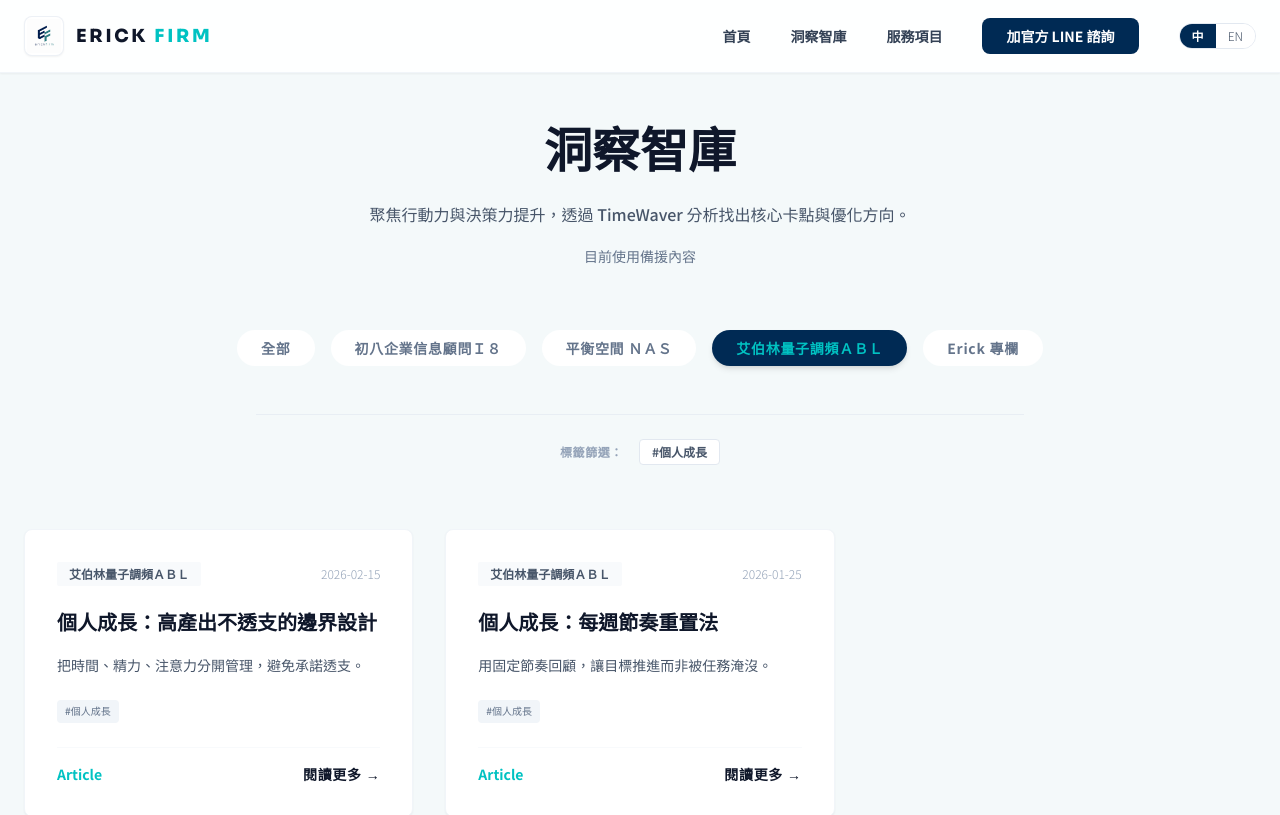
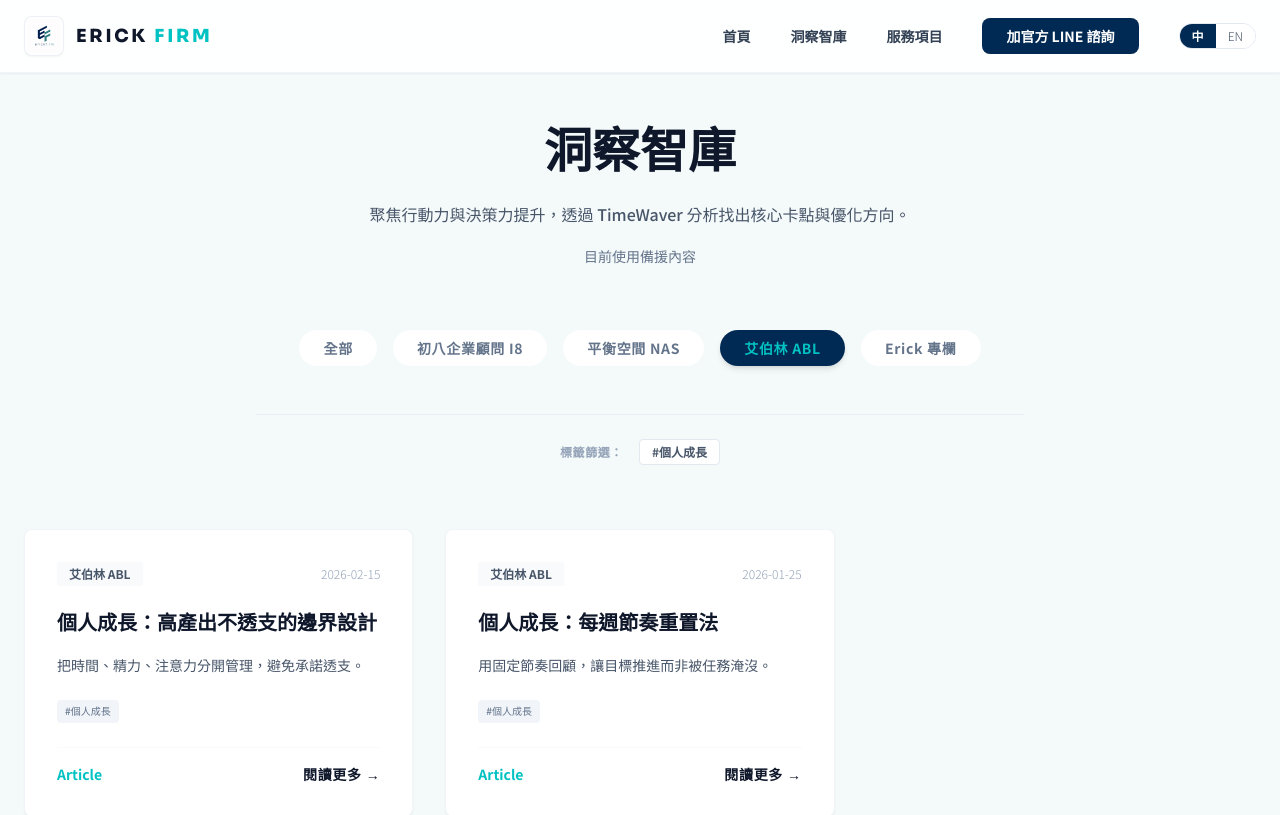
Before and after one commit to kern0907-303/erickfirm-website, a React (Vite) app: page /insights/personal-growth in a window 1280 px wide. Shown: the top 815 px of the page. Built offline with nearby package versions, Linux system fonts and the light colour scheme; no server answers.

Commit message:
fix(seo/brand): normalize fullwidth I8/NAS/ABL to halfwidth, standardize brand names, and sanitize homepage sensitive words

```diff
--- a/index.html
+++ b/index.html
@@ -8,7 +8,7 @@
     <link rel="icon" type="image/png" href="/logo.png" />
     <meta name="generator" content="Hostinger Horizons" />
     <meta name="viewport" content="width=device-width, initial-scale=1.0" />
-    <title>ErickFirm | 奧斯學長 - 企業醫生・生命藍圖規劃・個人成長顧問</title>
+    <title>Erick Firm | 奧斯學長 - 初八企業顧問 I8・平衡空間 NAS・艾伯林 ABL</title>
 
     <link rel="preconnect" href="https://fonts.googleapis.com">
     <link rel="preconnect" href="https://fonts.gstatic.com" crossorigin>
@@ -19,40 +19,39 @@
     {
       "@context": "https://schema.org",
       "@type": "Person",
-      "@id": "https://erickfirm.com/#oscar",
+      "@id": "https://erickfirm.com/#erick",
       "name": "奧斯學長",
       "alternateName": ["Erick"],
-      "jobTitle": "能量場調頻專家 & 生命數字諮商師",
-      "description": "奧斯學長（Erick）擁有20年以上生命數字、能量與意識工作經驗，創辦 ABL（信息場調頻）與 NAS（生命數字）系統，致力於透過信息場調頻技術與系統性思考，協助個人與企業主排除底層阻力、校準人生與營運藍圖。",
+      "jobTitle": "Erick Firm 創辦人 / 企業與個人對位顧問",
+      "description": "奧斯學長（Erick）擁有20年以上企業營運與個人狀態對位經驗，創辦初八企業顧問 I8、平衡空間 NAS 與艾伯林 ABL 系統，致力於透過第一性原理與系統性思考，協助個人與企業主排除底層阻力、校準人生與營運藍圖。",
       "url": "https://erickfirm.com",
       "sameAs": [],
       "worksFor": {
         "@type": "Organization",
-        "name": "Initial 8 CO. (I8 企業顧問)",
+        "name": "Initial 8 CO. (初八企業顧問 I8)",
         "url": "https://erickfirm.com"
       },
       "knowsAbout": [
         "生命數字",
-        "生命靈數",
-        "信息場調頻",
-        "能量場校準",
+        "企業營運診斷",
+        "個人狀態調和",
         "系統性決策思考",
-        "企業營運診斷"
+        "商業結構重整"
       ]
     }
     </script>
   </head>
   <body>
     <div id="root">
-      <!-- 供不執行 JavaScript 的 AI 爬蟲抓取的核心 GEO 靜態內容 -->
+      <!-- 供 AI 爬蟲抓取的核心 GEO 靜態內容 -->
       <main style="display:none;">
-        <h1>奧斯學長 - ErickFirm 企業醫生・生命藍圖規劃・個人成長顧問</h1>
-        <p>奧斯學長（Erick）擁有 20 年以上生命數字與能量意識工作經驗，創辦 ABL（信息場調頻）與 NAS（生命數字）系統，並提供 I8 企業顧問服務，協助個人與企業進行狀態與營運藍圖校準。</p>
+        <h1>奧斯學長 - Erick Firm 初八企業顧問 I8・平衡空間 NAS・艾伯林 ABL</h1>
+        <p>奧斯學長（Erick）擁有 20 年以上企業營運與身心對位經驗，創辦初八企業顧問 I8、平衡空間 NAS 與艾伯林 ABL 系統，協助個人與企業進行狀態與營運藍圖校準。</p>
         <h2>核心服務</h2>
         <ul>
-          <li><strong>ABL 信息場調頻 (Active Biofield Alignment)</strong>：結合系統思考與能量檢測，排除個人職涯與企業營運的隱性瓶頸。</li>
-          <li><strong>NAS 生命數字</strong>：依據生日藍圖，解析個人天賦特質與人生課題。</li>
-          <li><strong>I8 企業顧問 (Initial 8 CO.)</strong>：提供企業決策校準、盲點排除與效率優化諮詢。</li>
+          <li><strong>初八企業顧問 I8（企業醫生專案）</strong>：提供企業決策校準、漏斗卡點排除與效率優化諮詢。</li>
+          <li><strong>平衡空間 NAS</strong>：依據生日藍圖，解析個人天賦特質與角色對位。</li>
+          <li><strong>艾伯林 ABL</strong>：提供個人狀態調和與週期支持，協助恢復清明穩定。</li>
         </ul>
       </main>
     </div>
--- a/src/components/Footer.jsx
+++ b/src/components/Footer.jsx
@@ -7,13 +7,13 @@ const copy = {
     services: '服務項目',
     about: '關於我們',
     consult: '預約諮詢',
-    slogan: '運用信息場技術，重塑治理結構。',
+    slogan: '從第一性原理出發，重塑高效能運行軌道。',
   },
   en: {
     services: 'Services',
     about: 'About',
     consult: 'Book Consultation',
-    slogan: 'Rebuild decision structure with information-field insights.',
+    slogan: 'Rebuild decision performance with first principles.',
   },
 };
 
--- a/src/components/ProofSection.jsx
+++ b/src/components/ProofSection.jsx
@@ -7,8 +7,8 @@ const copy = {
     desc: '陌生訪客最在意的不是理念，而是流程是否可信、結果是否可預期。',
     steps: [
       { title: '問題定義', desc: '先把問題從模糊的「卡關感」重塑為可觀察的結構與關鍵阻力指標。' },
-      { title: '服務對位', desc: '根據您的底層阻塞，對齊到 初八企業信息顧問Ｉ８、平衡空間 ＮＡＳ 或 艾伯林量子調頻ＡＢＬ 服務軌道。' },
-      { title: '執行優化', desc: '以週會或定期信息回看為錨點持續追蹤調整，用系統代管習慣，不依賴單次建議。' },
+      { title: '服務對位', desc: '根據您的底層阻塞，對齊到 初八企業顧問 I8、平衡空間 NAS 或 艾伯林 ABL 服務軌道。' },
+      { title: '執行優化', desc: '以週會或定期狀態對位回看為錨點持續追蹤調整，用系統代管習慣，不依賴單次建議。' },
       { title: '成果追蹤', desc: '回看決策清晰度、內部協作摩擦度與能效輸出穩定度，以第一性原理衡量結果。' },
     ],
     points: [
@@ -22,7 +22,7 @@ const copy = {
     desc: 'New visitors care about one thing: is the process credible and are outcomes predictable?',
     steps: [
       { title: 'Define the Problem', desc: 'Deconstruct vague pressures into observable structure and structural metrics.' },
-      { title: 'Align the Track', desc: 'Map your core bottlenecks to I8 Enterprise Consulting, NAS Balanced Space, or ABL Quantum Frequency tracks.' },
+      { title: 'Align the Track', desc: 'Map your core bottlenecks to I8 Enterprise Consulting, NAS Balanced Space, or ABL Personal Alignment tracks.' },
       { title: 'Optimize Execution', desc: 'Use cycle-based checkpoints and structural loops rather than one-off consultation.' },
       { title: 'Track Outcomes', desc: 'Review decision quality, organizational friction, and execution stability metrics.' },
     ],
@@ -43,9 +43,9 @@ const ProofSection = () => {
     <section className="py-24 bg-surface">
       <div className="container mx-auto px-6 max-w-7xl">
         <div className="text-center mb-14">
-          <h2 className="text-sm text-accent font-bold tracking-[0.3em] uppercase mb-4 font-sans">Proof & Process</h2>
+          <h2 className="text-sm text-accent font-bold tracking-[0.3em] uppercase mb-4 font-sans">PROOF & PROCESS</h2>
           <h3 className="text-3xl md:text-4xl font-bold text-slate-900 mb-6 font-display">{section.heading}</h3>
-          <p className="text-slate-600 font-medium font-sans">{section.desc}</p>
+          <p className="text-slate-600 font-medium font-sans max-w-xl mx-auto font-light">{section.desc}</p>
         </div>
 
         <div className="grid md:grid-cols-4 gap-6 font-sans">
@@ -53,7 +53,7 @@ const ProofSection = () => {
             <article key={step.title} className="bg-white border border-slate-200/60 rounded-2xl p-6 shadow-[0_4px_20px_rgba(0,42,84,0.02)] hover:shadow-[0_15px_40px_rgba(0,42,84,0.06)] hover:border-accent/40 hover:translate-y-[-4px] transition-all duration-300 transform">
               <p className="text-xs font-bold text-accent tracking-[0.2em] mb-3">STEP {idx + 1}</p>
               <h4 className="text-lg font-bold text-slate-900 mb-3 font-display">{step.title}</h4>
-              <p className="text-slate-700 text-sm leading-relaxed">{step.desc}</p>
+              <p className="text-slate-700 text-sm leading-relaxed font-light">{step.desc}</p>
             </article>
           ))}
         </div>
@@ -62,7 +62,7 @@ const ProofSection = () => {
           {section.points.map(([time, text]) => (
             <div key={time} className="bg-white border border-slate-200/60 rounded-2xl p-6 shadow-[0_4px_20px_rgba(0,42,84,0.02)] hover:shadow-[0_15px_40px_rgba(0,42,84,0.06)] hover:border-accent/40 hover:translate-y-[-4px] transition-all duration-300 transform">
               <p className="text-3xl font-bold text-accent font-display">{time}</p>
-              <p className="text-slate-700 mt-2 font-medium">{text}</p>
+              <p className="text-slate-700 mt-2 font-medium font-light">{text}</p>
             </div>
           ))}
         </div>
--- a/src/components/QuickAssessment.jsx
+++ b/src/components/QuickAssessment.jsx
@@ -12,9 +12,9 @@ const copy = {
     goRecommended: '看推薦服務細節',
     directBook: '加 LINE 領取專屬報告 🎁',
     serviceLabel: {
-      'enterprise-doctor': '初八企業信息顧問Ｉ８（企業醫生專案）',
-      'life-number': '平衡空間 ＮＡＳ（關係對位專案）',
-      'personal-growth': '艾伯林量子調頻ＡＢＬ（能量對位專案）',
+      'enterprise-doctor': '初八企業顧問 I8（企業醫生專案）',
+      'life-number': '平衡空間 NAS（關係對位專案）',
+      'personal-growth': '艾伯林 ABL（個人狀態對位專案）',
     },
     questions: [
       {
@@ -56,7 +56,7 @@ const copy = {
     serviceLabel: {
       'enterprise-doctor': 'I8 Enterprise Consulting (Enterprise Doctor)',
       'life-number': 'NAS Balanced Space (Relation Alignment)',
-      'personal-growth': 'ABL Quantum Frequency (Field Tuning)',
+      'personal-growth': 'ABL Personal Alignment (State Alignment)',
     },
     questions: [
       {
@@ -112,7 +112,7 @@ const QuickAssessment = () => {
         <div className="text-center mb-12">
           <h2 className="text-sm text-accent font-bold tracking-[0.3em] uppercase mb-4 font-sans">START HERE</h2>
           <h3 className="text-3xl md:text-4xl font-bold text-slate-900 mb-6 font-display">{dict.heading}</h3>
-          <p className="text-slate-600 font-medium font-sans">{dict.desc}</p>
+          <p className="text-slate-600 font-medium font-sans font-light max-w-xl mx-auto">{dict.desc}</p>
         </div>
 
         <div className="grid md:grid-cols-3 gap-6">
@@ -145,7 +145,7 @@ const QuickAssessment = () => {
             <p className="text-sm text-slate-300">{dict.recommendationLabel}</p>
             <p className="text-2xl font-bold text-accent font-display">{recommendation ? dict.serviceLabel[recommendation] : dict.recommendationFallback}</p>
             {recommendation && (
-              <p className="text-xs text-slate-400 mt-1 font-medium">💡 加官方 LINE 輸入暗號【168】即可免費獲取專屬解讀報告</p>
+              <p className="text-xs text-slate-400 mt-1 font-medium font-sans">💡 加官方 LINE 輸入暗號【168】即可免費獲取專屬解讀報告</p>
             )}
           </div>
           <div className="flex flex-col sm:flex-row gap-3">
--- a/src/components/Services.jsx
+++ b/src/components/Services.jsx
@@ -1,32 +1,93 @@
 import React from 'react';
 import { Link } from 'react-router-dom';
 import { getPreferredLocale, onLocaleChange } from '../lib/i18n';
+import { LINE_CONFIG } from '../lib/constants';
 
 const copy = {
   'zh-TW': {
     heading: '三大結構對位服務',
-    desc: '以第一性原理為核心，從系統治理、角色互補到能量場修復，為決策者重塑高效能運行網絡。',
+    desc: '以第一性原理為核心，從系統治理、角色對位到狀態調和，為決策者重塑高效能運行軌道。',
     labels: { project: '主打專案：', audience: '適合誰：', solve: '解決什麼：', method: '如何進行：', outcome: '預期結果：', timeline: '時間預期：' },
     read: '看此軌道洞察 →',
-    consult: '立即諮詢',
-    stats: ['核心軌道分艙', '標準執行步驟', '客製化診斷與建議', '首頁可直接回答常見疑問'],
+    consult: '立即諮詢 ↗',
+    stats: ['核心軌道分艙', '標準執行步驟', '客製化診斷與建議', '可收藏之結構化實戰指南'],
     services: [
-      { id: '01', title: '初八企業信息顧問Ｉ８', project: '企業醫生專案', audience: '面臨增長瓶頸、營運內耗與營收停滯的創辦人及核心團隊', solve: '獲客流量阻塞、交付效率低落、現金流回看失真與內部交易成本過高', method: '商業體質盤點 → 漏斗風險診斷 → 交易結構重整 → 週會KPI回看', outcome: '打通關鍵漏斗阻塞，降低內部協作摩擦，使商業系統恢復可預測之利潤增長', timeline: '1-4 週內定位關鍵阻塞，並優化基本治理常識', path: '/insights/enterprise-doctor' },
-      { id: '02', title: '平衡空間 ＮＡＳ', project: '生命數字教學', audience: '希望看清個人天賦盲區、繪製生命儀表板並釐清合夥關係的個體與創業者', solve: '重大決策反覆遲疑、看不清天賦盲點、人際與合夥溝通高摩擦內耗', method: '生命數字解析 → 天賦能量盤點 → 繪製生命儀表板 → 盲點對位教學', outcome: '看懂自己的生命儀表板，掌握決策與關係的主動權，讓角色合作更流暢', timeline: '1-3 週內繪製專屬生命儀表板並完成核心教學', path: '/insights/life-number' },
-      { id: '03', title: '艾伯林量子調頻ＡＢＬ', project: '個人信息場調和與頻率支持', audience: '面臨意志力過度強撐身心耗盡、焦慮內耗，渴望重塑穩定能量的高管與創業者', solve: '明明想做卻動彈不得的拖延無力感、夜間失眠焦慮、莫名執行阻力與專注失調', method: 'TimeWaver 信息場掃描 → 潛意識阻力定位 → 個人信息場調和 → 週期頻率支持', outcome: '清理深層無形干擾，重塑穩定的決策張力，獲得高效能頻率支持', timeline: '2-6 週內完成底層調和，並建立週期頻率支持', path: '/insights/personal-growth' },
+      {
+        id: '01',
+        title: '初八企業顧問 I8',
+        project: '企業醫生專案',
+        audience: '面臨增長瓶頸、營運內耗與營收停滯的創辦人及核心團隊',
+        solve: '獲客流量阻塞、交付效率低落、現金流回看失真與內部交易成本過高',
+        method: '商業體質盤點 → 漏斗風險診斷 → 交易結構重整 → 週會KPI回看',
+        outcome: '打通關鍵漏斗阻塞，降低內部協作摩擦，使商業系統恢復可預測之利潤增長',
+        timeline: '1-4 週內定位關鍵阻塞，並優化基本治理常識',
+        path: '/insights/enterprise-doctor',
+      },
+      {
+        id: '02',
+        title: '平衡空間 NAS',
+        project: '生命數字教學',
+        audience: '希望看清個人天賦盲區、繪製生命儀表板並釐清合夥關係的個體與創業者',
+        solve: '重大決策反覆遲疑、看不清天賦盲點、人際與合夥溝通高摩擦內耗',
+        method: '生命數字解析 → 天賦資源盤點 → 繪製生命儀表板 → 盲點對位教學',
+        outcome: '看懂自己的生命儀表板，掌握決策與關係的主動權，讓角色合作更流暢',
+        timeline: '1-3 週內繪製專屬生命儀表板並完成核心教學',
+        path: '/insights/life-number',
+      },
+      {
+        id: '03',
+        title: '艾伯林 ABL',
+        project: '個人狀態調和與週期支持',
+        audience: '面臨意志力過度強撐身心耗盡、焦慮內耗，渴望重塑穩定狀態的高管與創業者',
+        solve: '明明想做卻動彈不得的拖延無力感、夜間失眠焦慮、莫名執行阻力與專注失調',
+        method: '狀態掃描 → 阻力定位 → 個人狀態調和 → 週期支持',
+        outcome: '釐清隱性卡點，重塑穩定的決策張力，獲得高效能狀態支持',
+        timeline: '2-6 週內完成底層對位與週期支持',
+        path: '/insights/personal-growth',
+      },
     ],
   },
   en: {
     heading: 'Three Structural Alignment Services',
-    desc: 'Based on first principles, we optimize governance systems, key relationships, and information fields to rebuild growth capability.',
+    desc: 'Based on first principles, we optimize governance systems, key relationships, and decision performance to rebuild growth capability.',
     labels: { project: 'Core Project:', audience: 'Who it’s for:', solve: 'What it solves:', method: 'How it works:', outcome: 'Expected outcome:', timeline: 'Typical timeline:' },
     read: 'Read track insights →',
-    consult: 'Book Consultation',
-    stats: ['Distinct service tracks', 'Standard execution steps', 'Tailored diagnostic support', 'Questions answered on homepage'],
+    consult: 'Book Consultation ↗',
+    stats: ['Distinct service tracks', 'Standard execution steps', 'Tailored diagnostic support', 'Actionable guides'],
     services: [
-      { id: '01', title: 'I8 Enterprise Consulting', project: 'Enterprise Doctor Project', audience: 'Founders and leadership teams facing stagnation, internal friction, and bottlenecks', solve: 'Funnel blockage, poor delivery efficiency, cashflow misalignment, and high internal transaction cost', method: 'Health audit ➜ Risk diagnosis ➜ Structure redesign ➜ Weekly KPI review', outcome: 'Dramatically reduce operational friction, unblock funnel, and restore predictable growth', timeline: 'Locate core blockages within 1-4 weeks', path: '/insights/enterprise-doctor' },
-      { id: '02', title: 'NAS Balanced Space', project: 'Life Numerology Teaching', audience: 'Individuals and partnership teams seeking to discover natural talents and map their decision dashboard', solve: 'Difficulty recognizing talents, decision loops, and communication friction in partnerships', method: 'Numerology analysis ➜ Gift assessment ➜ Life dashboard mapping ➜ Core training', outcome: 'Understand your personal life dashboard, clarify roles, and optimize relationship boundaries', timeline: 'Map personal life dashboard and complete core training in 1-3 weeks', path: '/insights/life-number' },
-      { id: '03', title: 'ABL Quantum Frequency', project: 'Personal Information Field Harmonization', audience: 'Executives and entrepreneurs seeking to clear subconscious resistance and receive energy alignment', solve: 'Burnout from raw willpower force, unexplained execution blockages, and energetic imbalances', method: 'TimeWaver field scan ➜ Block mapping ➜ Personal field harmonization ➜ Frequency support', outcome: 'Clear invisible field blockages, rebuild decision performance, and sustain high-energy focus', timeline: 'Align core energy and set up frequency support loops in 2-6 weeks', path: '/insights/personal-growth' },
+      {
+        id: '01',
+        title: 'I8 Enterprise Consulting',
+        project: 'Enterprise Doctor Project',
+        audience: 'Founders and leadership teams facing stagnation, internal friction, and bottlenecks',
+        solve: 'Funnel blockage, poor delivery efficiency, cashflow misalignment, and high internal transaction cost',
+        method: 'Health audit ➜ Risk diagnosis ➜ Structure redesign ➜ Weekly KPI review',
+        outcome: 'Dramatically reduce operational friction, unblock funnel, and restore predictable growth',
+        timeline: 'Locate core blockages within 1-4 weeks',
+        path: '/insights/enterprise-doctor',
+      },
+      {
+        id: '02',
+        title: 'NAS Balanced Space',
+        project: 'Life Numerology Teaching',
+        audience: 'Individuals and partnership teams seeking to discover natural talents and map their decision dashboard',
+        solve: 'Difficulty recognizing talents, decision loops, and communication friction in partnerships',
+        method: 'Numerology analysis ➜ Gift assessment ➜ Life dashboard mapping ➜ Core training',
+        outcome: 'Understand your personal life dashboard, clarify roles, and optimize relationship boundaries',
+        timeline: 'Map personal life dashboard and complete core training in 1-3 weeks',
+        path: '/insights/life-number',
+      },
+      {
+        id: '03',
+        title: 'ABL Personal Alignment',
+        project: 'Personal State Harmonization & Cycle Support',
+        audience: 'Executives and entrepreneurs seeking to clear internal resistance and receive state alignment',
+        solve: 'Burnout from raw willpower force, unexplained execution blockages, and fatigue',
+        method: 'State scan ➜ Resistance mapping ➜ State harmonization ➜ Cycle support',
+        outcome: 'Clear invisible blockages, rebuild decision performance, and sustain focus',
+        timeline: 'Align core state and set up support loops in 2-6 weeks',
+        path: '/insights/personal-growth',
+      },
     ],
   },
 };
@@ -69,11 +130,11 @@ const Services = () => {
                   <p><span className="font-bold text-slate-900">{section.labels.timeline}</span>{srv.timeline}</p>
                 </div>
               </div>
-              <div className="mt-8 pt-4 border-t border-slate-100 flex gap-6 font-sans">
+              <div className="mt-8 pt-4 border-t border-slate-100 flex items-center justify-between font-sans">
                 <Link to={srv.path} className="text-slate-900 font-bold tracking-wider hover:text-accent transition-colors text-sm flex items-center gap-1 cursor-pointer">
                   {section.read}
                 </Link>
-                <a href="/#contact" className="text-slate-500 font-bold tracking-wider hover:text-slate-900 transition-colors text-sm cursor-pointer">
+                <a href={LINE_CONFIG.LINE_MESSAGE_URL} target="_blank" rel="noopener noreferrer" className="text-emerald-600 font-bold tracking-wider hover:text-emerald-700 transition-colors text-sm cursor-pointer">
                   {section.consult}
                 </a>
               </div>
@@ -95,7 +156,7 @@ const Services = () => {
             <p className="text-sm mt-2 font-medium">{section.stats[2]}</p>
           </div>
           <div>
-            <p className="text-3xl font-bold text-accent font-display">FAQ</p>
+            <p className="text-3xl font-bold text-accent font-display">20+</p>
             <p className="text-sm mt-2 font-medium">{section.stats[3]}</p>
           </div>
         </div>
--- a/src/lib/i18n.js
+++ b/src/lib/i18n.js
@@ -42,9 +42,9 @@ export const i18n = {
     insightsDesc: '依服務分艙閱讀，快速找到最相關的實戰文章',
     services: {
       all: '全部',
-      'enterprise-doctor': '初八企業信息顧問Ｉ８',
-      'life-number': '平衡空間 ＮＡＳ',
-      'personal-growth': '艾伯林量子調頻ＡＢＬ',
+      'enterprise-doctor': '初八企業顧問 I8',
+      'life-number': '平衡空間 NAS',
+      'personal-growth': '艾伯林 ABL',
       'erick-column': 'Erick 專欄',
     },
     fallbackHint: '目前使用備援內容',
@@ -65,7 +65,7 @@ export const i18n = {
       all: 'All',
       'enterprise-doctor': 'I8 Enterprise Consulting',
       'life-number': 'NAS Balanced Space',
-      'personal-growth': 'ABL Quantum Frequency',
+      'personal-growth': 'ABL Personal Alignment',
       'erick-column': "Erick's Column",
     },
     fallbackHint: 'Using fallback content',
```
Also changed, not shown: src/components/ProblemAnswersSection.jsx (+12 -12 lines).
